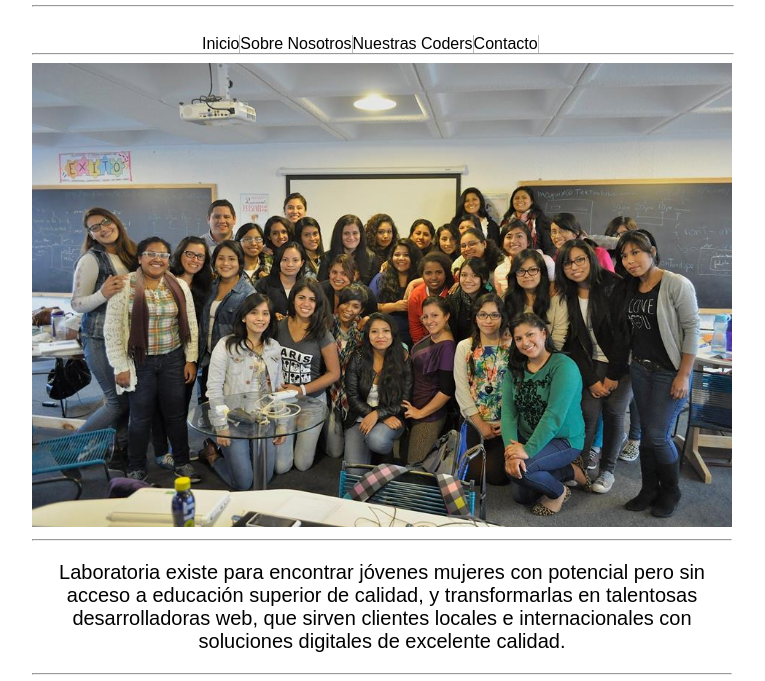
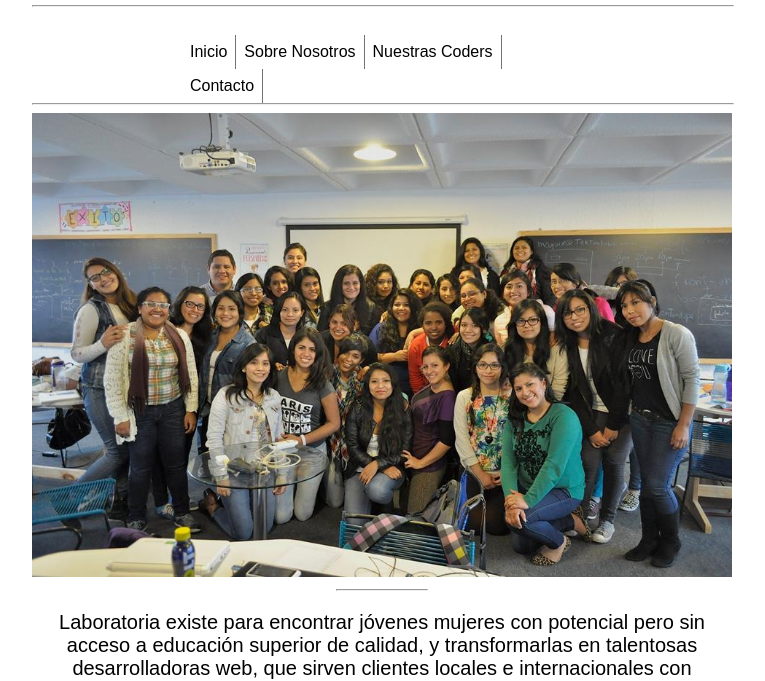
Before and after one commit to rodriguezadriana/miprimierlayout, a plain HTML site: page index.html in a window 1280 px wide. Shown: the part 125-806 px from the top of the page, without its empty margins (258-1023 px from the left). Drawn offline with Linux system fonts and the light colour scheme.

Commit message:
menu con espacios

```diff
--- a/css/main.css
+++ b/css/main.css
@@ -15,27 +15,22 @@ bottom: 30px;
 
 }
 /* lineas para separar texto del menu */
-.chicas{
-	  border-right:1px solid #737373;
-	   float: left;
+
+/* lineas para separar imagen del texto */
+.lineascortas{
+
+	width:90px;
 
 
 }
-/* lineas para separar imagen del texto */
-li{
-
-    float: left;
-    border-right:1px solid #bbb;
-}
-
-
 
 /*clases de menu*/
 .barra{
 	margin: auto;
 	width: 400px;
 	font-family: arial, helvetica;
-	padding-top: 20px;
+	padding: 20px;
+	top: 20px;
 
 }
 ul{
@@ -43,7 +38,13 @@ ul{
 
 }
 ul>li{
+
 	float: left;
+	border-right:1px solid #737373;
+     display: block;
+    text-align: center;
+    padding: 8px  8px;
+
 
 }
 
```
